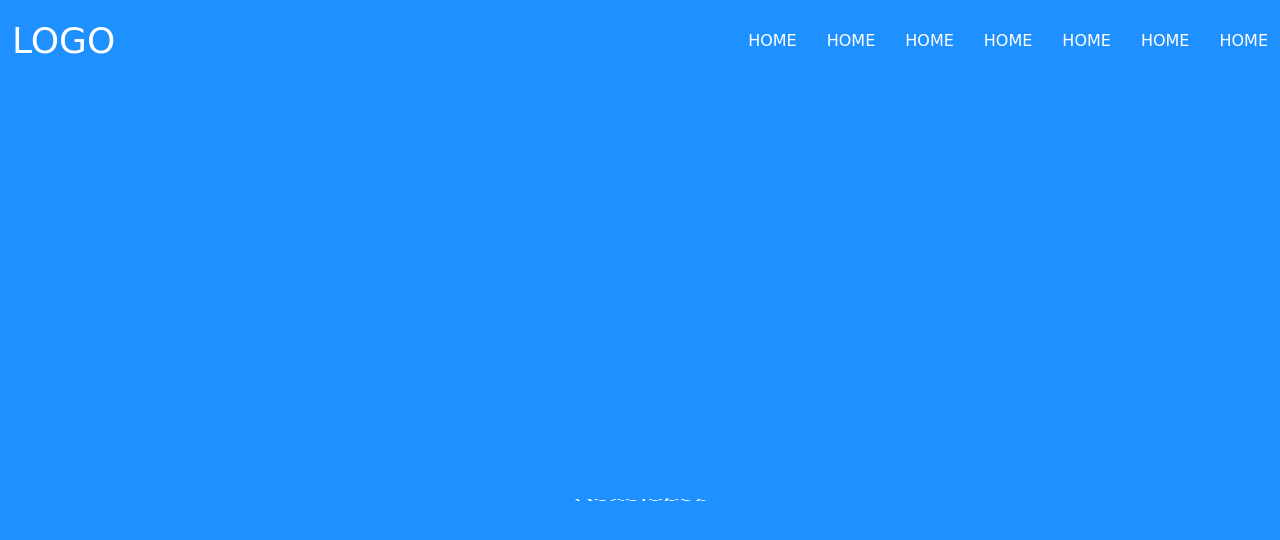
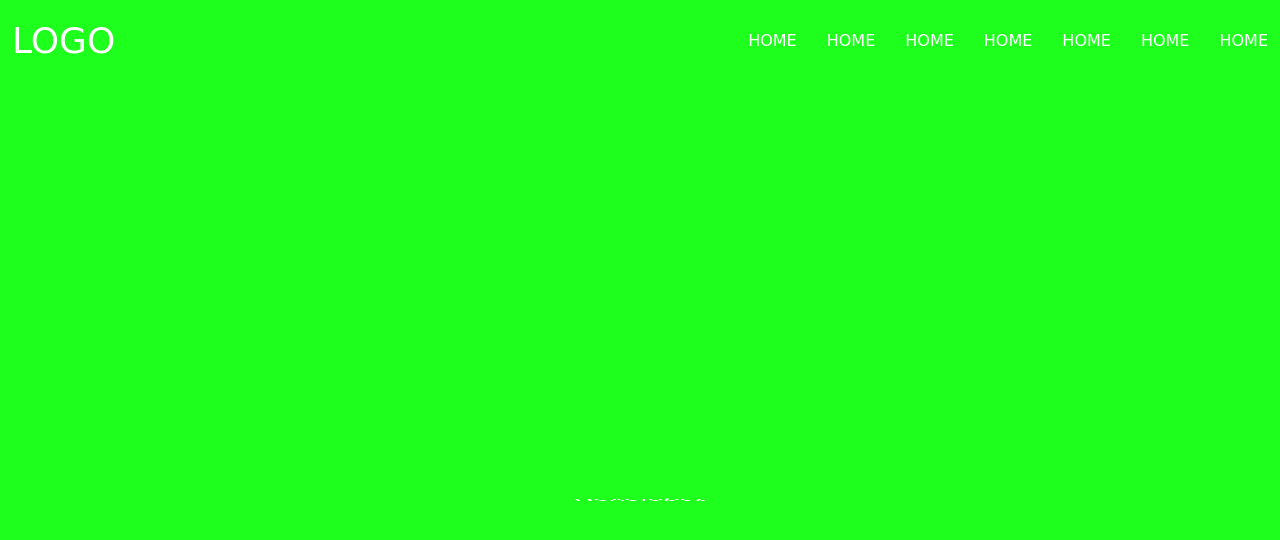
Before and after one commit to Alixujaev/TEST, a plain HTML site: page index.html in a window 1280 px wide. Drawn offline with Linux system fonts and the light colour scheme.

Commit message:
header bg

```diff
--- a/css/style.css
+++ b/css/style.css
@@ -21,7 +21,7 @@ ul{
 
 /* header start */
 .header{
-    background: dodgerblue;
+    background: rgb(30, 255, 30);
     min-height: 100vh;
 }
 .header__nav{
```
